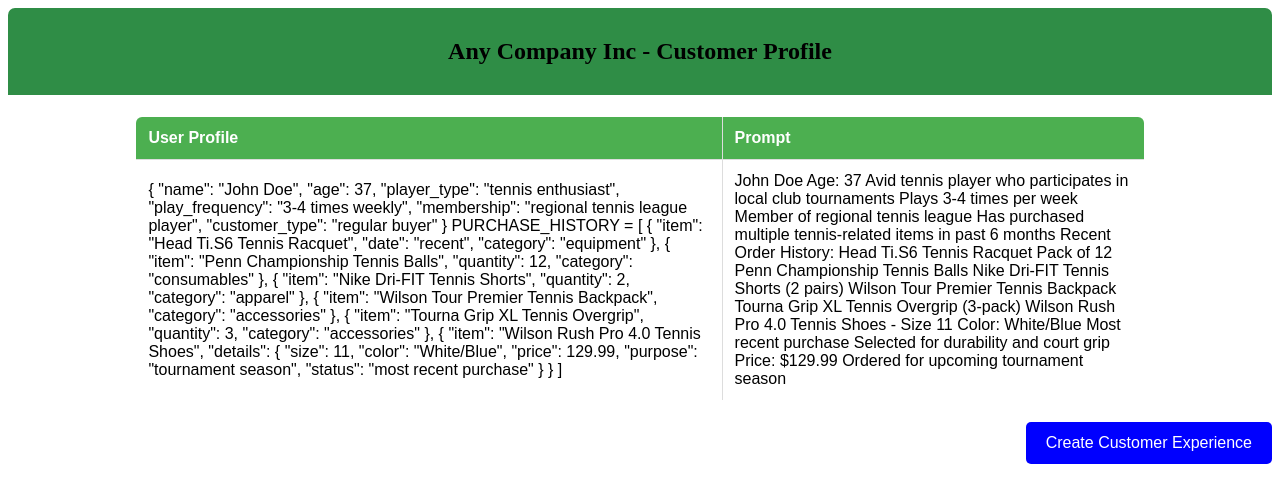
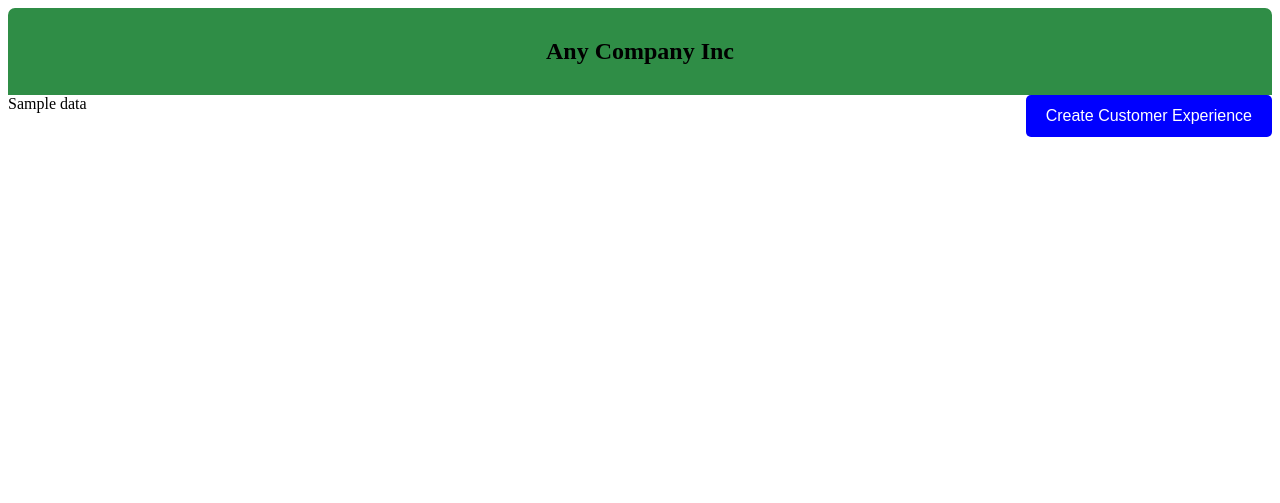
Before and after one commit to wthankachan/awspalette, a Flask app: template frontend/templates/customerprofile.html in a window 1280 px wide. Shown: the top 503 px of the page. Run offline with Flask 3, Linux system fonts and the light colour scheme; the template is opened without the code that fills it: most values are stand-ins (such as "Sample title", 1, 10 or a date in 2020).

Commit message:
30Sep2025

```diff
--- a/frontend/app.py
+++ b/frontend/app.py
@@ -1,10 +1,11 @@
-from flask import Flask
+from flask import Flask, request
 from flask import render_template
 from flask import url_for
-import requests
 import configparser
 import json
 import ast
+import requests
+import html
 
 #initialize the global values
 app = Flask(__name__)
@@ -15,24 +16,34 @@
 #default is running in development mode
 #TODO: use the mode argument to determine if dev or prod
 mode='Development'
-APIURL=config[mode]["protocol"]+"://"+config[mode]["apibaseurl"]+":"+config[mode]["port"]+"/"
+BASEAPIURL=config[mode]["protocol"]+"://"+config[mode]["apibaseurl"]+":"+config[mode]["port"]+"/"
 
 
 # route mapping
 # default route to list the customers
 @app.route("/")
 def customerdata():
-    global APIURL
+    global BASEAPIURL
     global mode
-    APIURL=APIURL+config[mode]["customers"]
+    APIURL=BASEAPIURL+config[mode]["customers"]
     response=requests.get(APIURL)
     customer=ast.literal_eval(response.json()["data"]["message"]["content"])
     return render_template('customerdata.html',data=customer)
 
 
-@app.route("/generate")
+@app.route("/generate",methods=['GET','POST'])
 def customerprofile():
-    return render_template('customerprofile.html')
+    global BASEAPIURL
+    global mode
+    customerid = request.args.get('customerid', default='0')
+    APIURL=BASEAPIURL+config[mode]["customerprofile"]+"/"+customerid
+    response=requests.get(APIURL)
+    customerprofile=response.json()["data"]["message"]["content"]
+    #data=html.escape(customerprofile)
+    print("start")
+    print(customerprofile)
+    print("finish")
+    return render_template('customerprofile.html',data=customerprofile)
 
 
 @app.route("/social")
--- a/frontend/config.ini
+++ b/frontend/config.ini
@@ -4,9 +4,11 @@
 port=8081
 apikey=NOTREALLYUSEDFORNOW
 customers=customers
+customerprofile=customerprofile
 [Production]
 protocol=https
 apibaseurl=ec2-18-217-55-107.us-east-2.compute.amazonaws.com
 port=8081
 apikey=WILLBEUSEDLATER
 customers=customers
+customerprofile=customerprofile
--- a/frontend/templates/customerdata.html
+++ b/frontend/templates/customerdata.html
@@ -10,6 +10,7 @@
       <header>
       <h2>Any Company Inc - Customer Personas</h2>
       </header>
+    <form action="generate">
     <table>
       <thead>
         <tr>
@@ -26,7 +27,7 @@
       <tbody>
         {% for customer in data %}
             <tr>
-              <td><input type="checkbox" name="option1" value="101"></td>
+              <td><input type="radio" name="customerid" value={{customer[0]}}></td>
               <td>{{customer[0]}}</td>
               <td>{{customer[1]}}</td>
               <td>{{customer[2]}}</td>
@@ -38,8 +39,7 @@
         {% endfor %}
       </tbody>
     </table>
-    <form action="/generate">
-      <button type="submit" class="submit-btn" style="float: right;" >Generate Profile</button>
+    <button type="submit" class="submit-btn" style="float: right;">Generate Profile</button>
     </form>
   </body>
 </html>
--- a/frontend/templates/customerprofile.html
+++ b/frontend/templates/customerprofile.html
@@ -7,88 +7,12 @@
 </head>
     <body>
          <header>
-    <h2>Any Company Inc - Customer Profile</h2>
+    <h2>Any Company Inc</h2>
     </header>
-    <table>
-    <thead>
-      <tr>
-        <th>User Profile</th>
-        <th>Prompt</th>
-      </tr>
-    </thead>
-    <tbody>
-      <tr>
-        <td>{
-"name": "John Doe",
-"age": 37,
-"player_type": "tennis enthusiast",
-"play_frequency": "3-4 times weekly",
-"membership": "regional tennis league player",
-"customer_type": "regular buyer"
-}
-
-PURCHASE_HISTORY = [
-{
-"item": "Head Ti.S6 Tennis Racquet",
-"date": "recent",
-"category": "equipment"
-},
-{
-"item": "Penn Championship Tennis Balls",
-"quantity": 12,
-"category": "consumables"
-},
-{
-"item": "Nike Dri-FIT Tennis Shorts",
-"quantity": 2,
-"category": "apparel"
-},
-{
-"item": "Wilson Tour Premier Tennis Backpack",
-"category": "accessories"
-},
-{
-"item": "Tourna Grip XL Tennis Overgrip",
-"quantity": 3,
-"category": "accessories"
-},
-{
-"item": "Wilson Rush Pro 4.0 Tennis Shoes",
-"details": {
-"size": 11,
-"color": "White/Blue",
-"price": 129.99,
-"purpose": "tournament season",
-"status": "most recent purchase"
-}
-}
-]
-</td>
-<td>
-John Doe
-Age: 37
-Avid tennis player who participates in local club tournaments
-Plays 3-4 times per week
-Member of regional tennis league
-Has purchased multiple tennis-related items in past 6 months
-Recent Order History:
-
-Head Ti.S6 Tennis Racquet
-Pack of 12 Penn Championship Tennis Balls
-Nike Dri-FIT Tennis Shorts (2 pairs)
-Wilson Tour Premier Tennis Backpack
-Tourna Grip XL Tennis Overgrip (3-pack)
-Wilson Rush Pro 4.0 Tennis Shoes - Size 11
-Color: White/Blue
-Most recent purchase
-Selected for durability and court grip
-Price: $129.99
-Ordered for upcoming tournament season
-</td>
-</tr>
-</tbody>
-</table>
-  <form action="/social">
+    <form action="/social">
+    {% autoescape false %}
+       {{ data }}
+    {% endautoescape %}
     <button type="submit" class="submit-btn" style="float: right;" >Create Customer Experience</button>
   </form>
 </body>
--- a/requirements.txt
+++ b/requirements.txt
@@ -2,5 +2,5 @@
 flask
 flask-cors
 strands-agents
-requests
+request
 configparser
--- a/server/app.py
+++ b/server/app.py
@@ -6,8 +6,7 @@
 import configparser
 #create the global objects
 app=Flask(__name__)
-customer=Customer()
-customerdata=CustomerData()
+
 config=configparser.ConfigParser()
 CORS(app)
 
@@ -16,7 +15,8 @@
 mode="Development"
 config.read('config.ini')
 rowlimit=config[mode]['rowlimit']
-
+customer=Customer()
+customerdata=CustomerData(config,mode)
 
 #create the routes
 #default route just displays a message
--- a/server/config.ini
+++ b/server/config.ini
@@ -1,4 +1,9 @@
 [Development]
 rowlimit=10
+host=default-workgroup.276361193305.us-east-2.redshift-serverless.amazonaws.com
+database=anycompany_customer360
+port=5439
+user=awspalette
+password=awsPale733
 [Production]
 rowlimit=10
```
Also changed, not shown: server/utils/agents/customer.py (+9 -7 lines), server/utils/database/cdp.py (+17 -8 lines), 1 other file.
